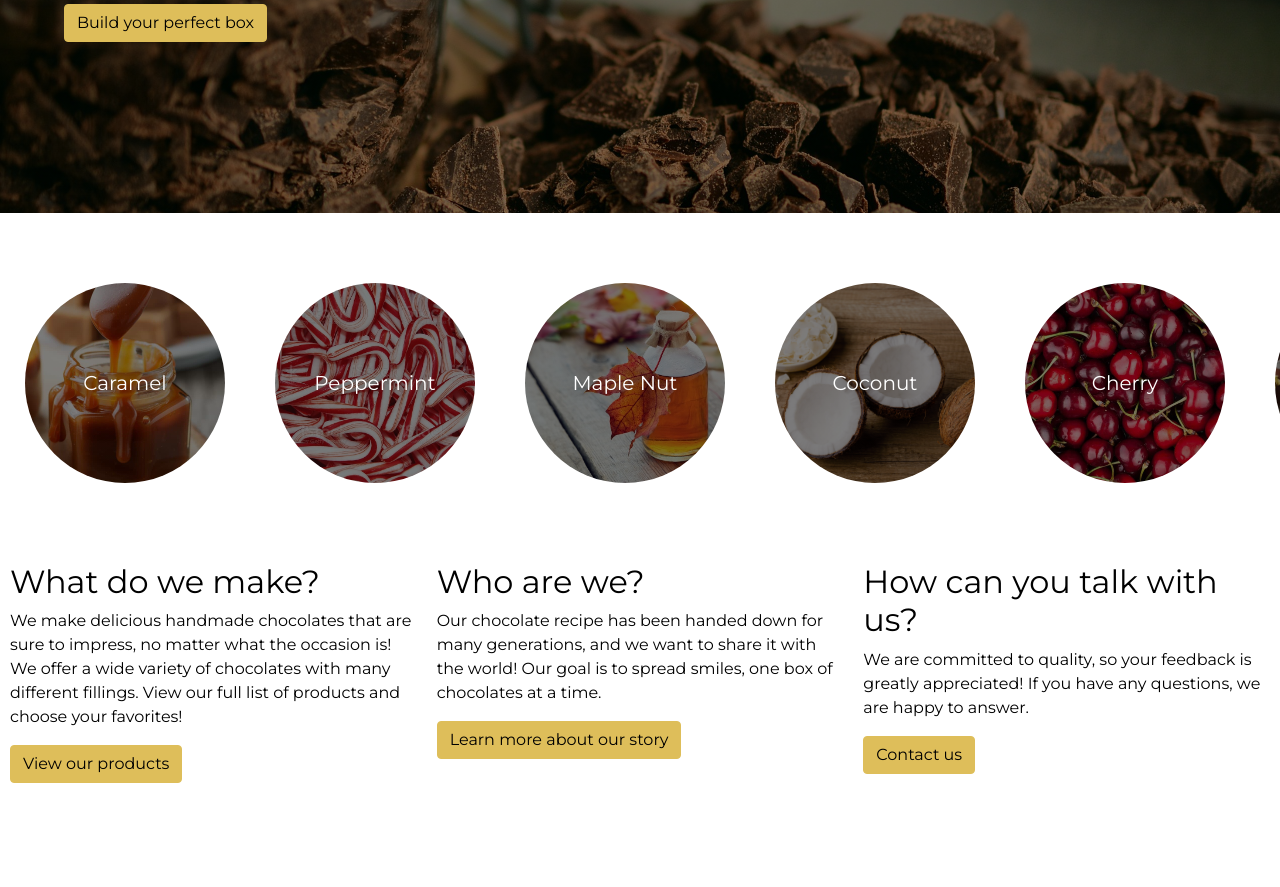
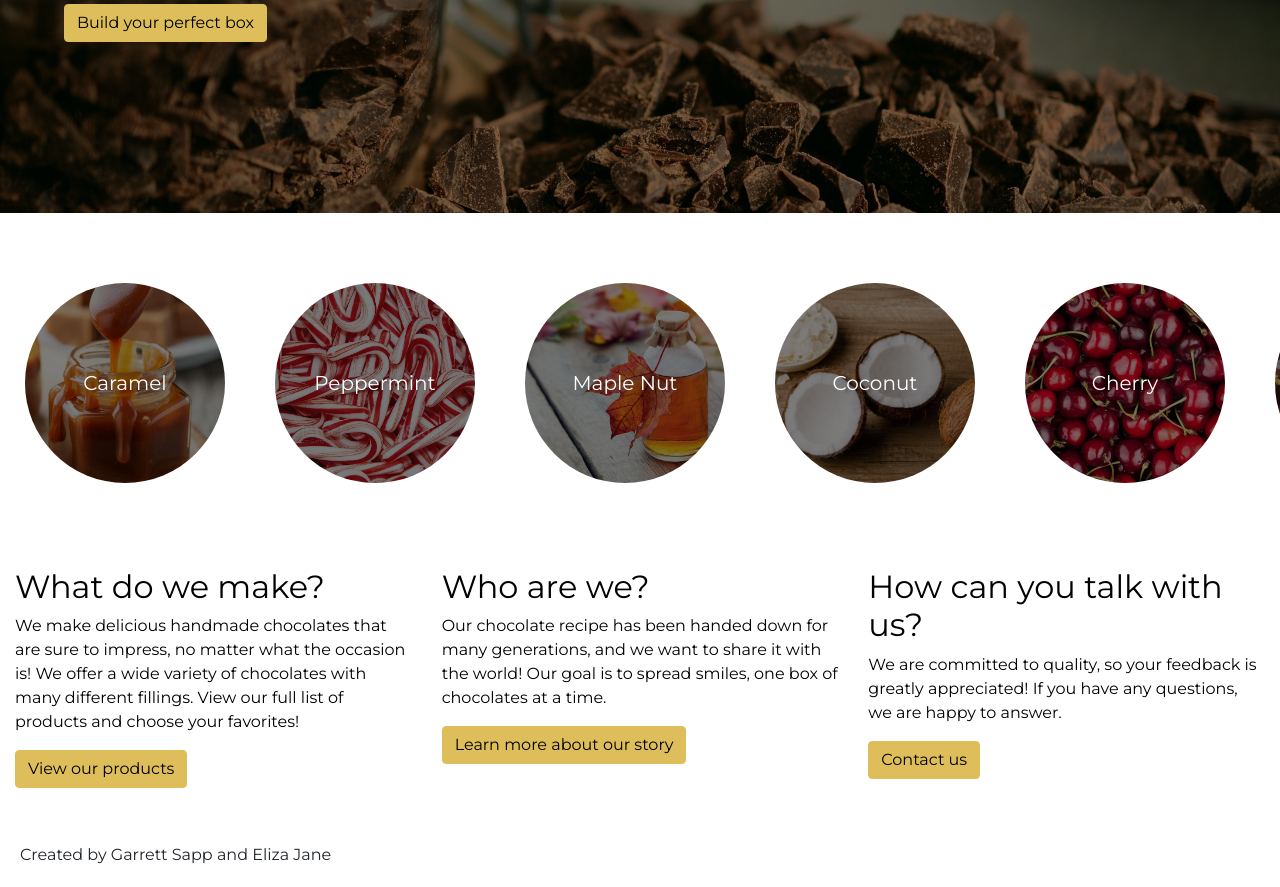
Before and after one commit to grrtt49/CS-260-Part-1, a plain HTML site: page index.html in a window 1280 px wide. Shown: the part 368-1255 px from the top of the page. Before the commit the page ends 1181 px from the top, so only its background shows below. Drawn offline with nearby package versions, Linux system fonts and the light colour scheme.

Commit message:
Added footer

```diff
--- a/index.html
+++ b/index.html
@@ -74,6 +74,8 @@
           </div>
         </div>
 
+        <div class='footer'>Created by Garrett Sapp and Eliza Jane</div>
+
         <script src="https://code.jquery.com/jquery-3.3.1.slim.min.js" integrity="sha384-q8i/X+965DzO0rT7abK41JStQIAqVgRVzpbzo5smXKp4YfRvH+8abtTE1Pi6jizo" crossorigin="anonymous"></script>
         <script src="https://cdnjs.cloudflare.com/ajax/libs/popper.js/1.14.3/umd/popper.min.js" integrity="sha384-ZMP7rVo3mIykV+2+9J3UJ46jBk0WLaUAdn689aCwoqbBJiSnjAK/l8WvCWPIPm49" crossorigin="anonymous"></script>
         <script src="https://stackpath.bootstrapcdn.com/bootstrap/4.1.3/js/bootstrap.min.js" integrity="sha384-ChfqqxuZUCnJSK3+MXmPNIyE6ZbWh2IMqE241rYiqJxyMiZ6OW/JmZQ5stwEULTy" crossorigin="anonymous"></script>
--- a/style.css
+++ b/style.css
@@ -282,7 +282,7 @@ body {
 }
 
 .main-section {
-    padding: 10px;
+    padding: 15px;
 }
 
 .contact-container {
@@ -307,6 +307,10 @@ body {
     margin-bottom: 5px;
 }
 
+.footer {
+    padding: 20px;
+}
+
 /* RESPONSIVE DESIGN */
 
 @media only screen and (max-width: 575px) {
```
